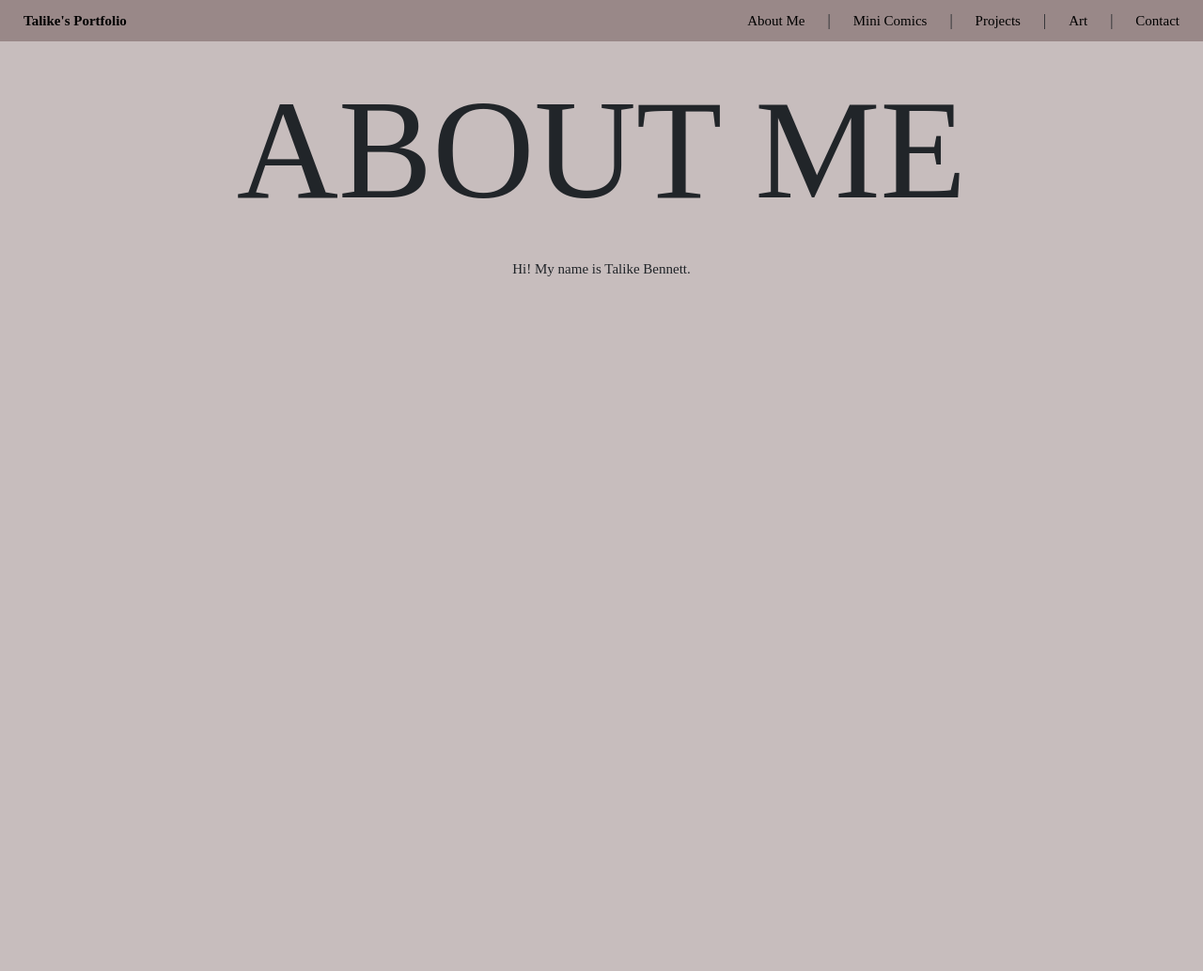
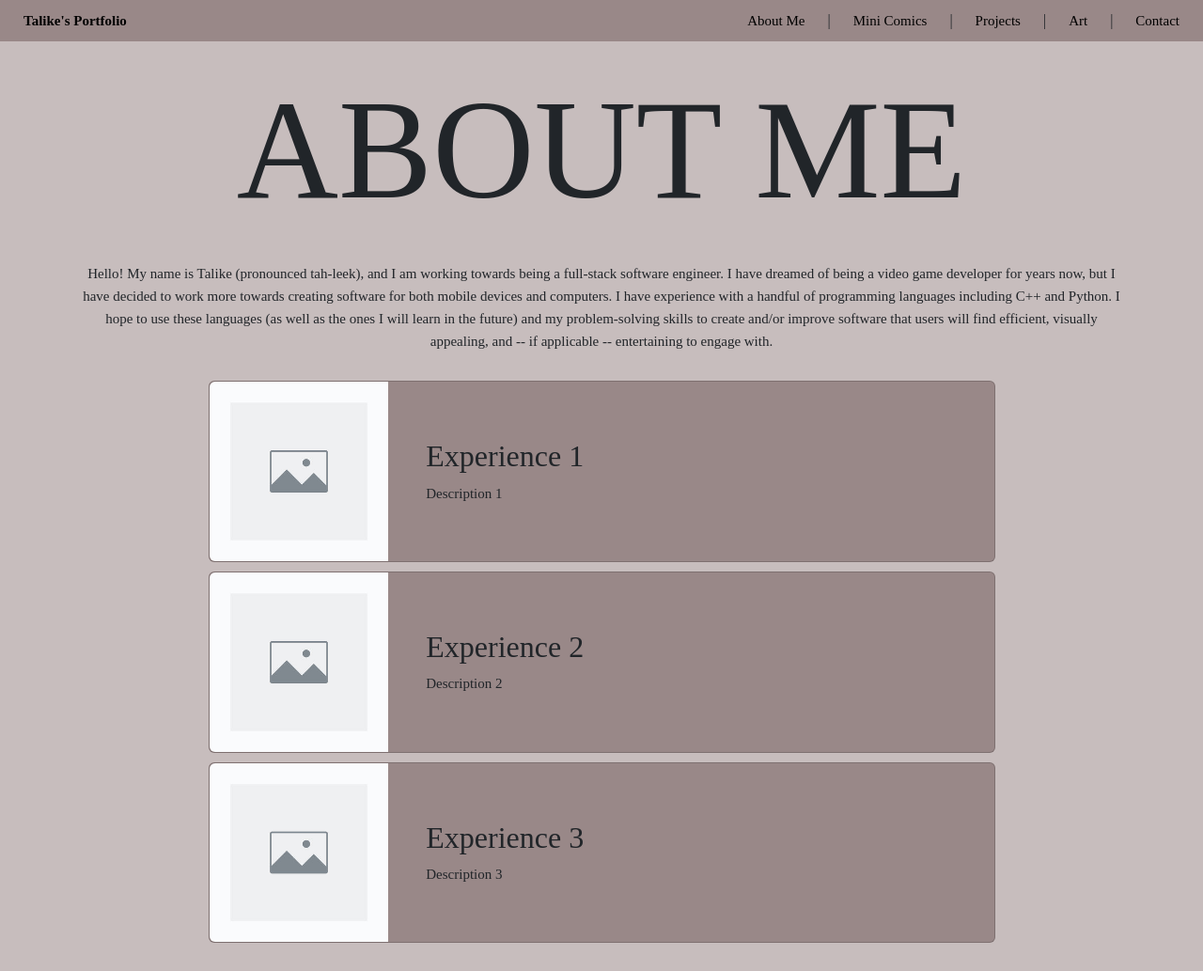
Before and after one commit to tahbee03/portfolio-website, a Flask app: template app/templates/about_me.html in a window 1280 px wide. Shown: the whole page at 94% size. Before the commit the page ends 294 px from the top, so only its background shows below. Run offline with Flask 2, Linux system fonts and the light colour scheme; the template is opened without the code that fills it, so the values that code supplies are empty.

Commit message:
updated design + functionality - added in placeholder cards for experiences for About Me page - elongated bio for About Me page - removed the trailing slash for routes - changed CSS link section for MC, home, and contact pages

```diff
--- a/app/__init__.py
+++ b/app/__init__.py
@@ -6,23 +6,23 @@ app = Flask(__name__)
 def home():
     return render_template("home.html")
 
-@app.route("/about-me/")
+@app.route("/about-me")
 def about_me():
     return render_template("about_me.html")
 
-@app.route("/mini-comics/")
+@app.route("/mini-comics")
 def mc():
     return render_template("mc.html")
 
-@app.route("/projects/")
+@app.route("/projects")
 def projects():
     return render_template("projects.html")
 
-@app.route("/art/")
+@app.route("/art")
 def art():
     return render_template("art.html")
 
-@app.route("/contact/")
+@app.route("/contact")
 def contact():
     return render_template("contact.html")
 
--- /dev/null
+++ b/app/static/styles/about_me.css
@@ -0,0 +1,17 @@
+.card {
+    width: 75%;
+    background-color: #998888;
+    display: block;
+    margin: auto;
+    margin-top: 10px;
+    margin-bottom: 10px;
+}
+
+.container {
+    margin-top: 30px;
+    margin-bottom: 30px;
+}
+
+/* .card img {
+    max-width: 75%;
+} */
--- /dev/null
+++ b/app/static/styles/home.css
@@ -0,0 +1,5 @@
+img {
+    margin: 5px;
+    width: 250px;
+    border-radius: 15px;
+}
--- a/app/static/styles/main.css
+++ b/app/static/styles/main.css
@@ -66,9 +66,3 @@ a:hover {
     font-size: 150px;
     margin: 25px;
 }
-
-img {
-    margin: 5px;
-    width: 250px;
-    border-radius: 15px;
-}
--- a/app/static/styles/mc.css
+++ b/app/static/styles/mc.css
@@ -33,3 +33,9 @@
     padding-left: 75px;
     padding-right: 75px;
 }
+
+img {
+    margin: 5px;
+    width: 250px;
+    border-radius: 15px;
+}
--- a/app/templates/about_me.html
+++ b/app/templates/about_me.html
@@ -1,9 +1,62 @@
 {% extends 'index.html' %}
+
+{% block head %}
+<link rel="stylesheet" href="/static/styles/about_me.css">
+{% endblock %}
 
 {% block content %}
 <h1 class="title">ABOUT ME</h1>
-<p>
-    Hi! My name is Talike Bennett.
-</p>
-<!-- TODO: Complete brief bio. -->
+
+<div class="container">
+    <p>
+        Hello! My name is Talike (pronounced tah-leek), and I am working towards being a full-stack software
+        engineer. I have dreamed of being a video game developer for years now, but I have decided to work more
+        towards creating software for both mobile devices and computers. I have experience with a handful of
+        programming languages including C++ and Python. I hope to use these languages (as well as the ones I will
+        learn in the future) and my problem-solving skills to create and/or improve software that users will find
+        efficient, visually appealing, and -- if applicable -- entertaining to engage with.
+    </p>
+</div>
+
+<div class="container">
+    <div class="card">
+        <div class="row">
+            <div class="col-3">
+                <img src="/static/img/placeholder.jpg" class="img-fluid rounded-start" alt="exp1">
+            </div>
+            <div class="col-9 text-start d-flex align-items-center">
+                <div class="card-body">
+                    <h2 class="card-title">Experience 1</h2>
+                    <p class="card-text">Description 1</p>
+                </div>
+            </div>
+        </div>
+    </div>
+    <div class="card">
+        <div class="row">
+            <div class="col-3">
+                <img src="/static/img/placeholder.jpg" class="img-fluid rounded-start" alt="exp2">
+            </div>
+            <div class="col-9 text-start d-flex align-items-center">
+                <div class="card-body">
+                    <h2 class="card-title">Experience 2</h2>
+                    <p class="card-text">Description 2</p>
+                </div>
+            </div>
+        </div>
+    </div>
+    <div class="card">
+        <div class="row">
+            <div class="col-3">
+                <img src="/static/img/placeholder.jpg" class="img-fluid rounded-start" alt="exp3">
+            </div>
+            <div class="col-9 text-start d-flex align-items-center">
+                <div class="card-body">
+                    <h2 class="card-title">Experience 3</h2>
+                    <p class="card-text">Description 3</p>
+                </div>
+            </div>
+        </div>
+    </div>
+</div>
 {% endblock %}
--- a/app/templates/contact.html
+++ b/app/templates/contact.html
@@ -1,6 +1,6 @@
 {% extends 'index.html' %}
 
-{% block links %}
+{% block head %}
 <link rel="stylesheet" href="/static/styles/contact.css">
 {% endblock %}
 
--- a/app/templates/home.html
+++ b/app/templates/home.html
@@ -1,4 +1,8 @@
 {% extends 'index.html' %}
+
+{% block head %}
+<link rel="stylesheet" href="/static/styles/home.css">
+{% endblock %}
 
 {% block content %}
 <h1 class="title">TALIKE</h1>
--- a/app/templates/index.html
+++ b/app/templates/index.html
@@ -16,7 +16,7 @@
 
         <link rel="stylesheet" href="/static/styles/main.css">
         <link rel="stylesheet" href="https://fonts.googleapis.com/css?family=Manrope">
-        {% block links %}{% endblock %}
+        {% block head %}{% endblock %}
     </head>
     <body>
         <div class="nav-bar">
--- a/app/templates/mc.html
+++ b/app/templates/mc.html
@@ -1,6 +1,6 @@
 {% extends 'index.html' %}
 
-{% block links %}
+{% block head %}
 <link rel="stylesheet" href="/static/styles/mc.css">
 {% endblock %}
 
```
Also changed, not shown: app/static/img/placeholder.jpg (added), app/static/styles/contact.css (line endings or trailing spaces).
